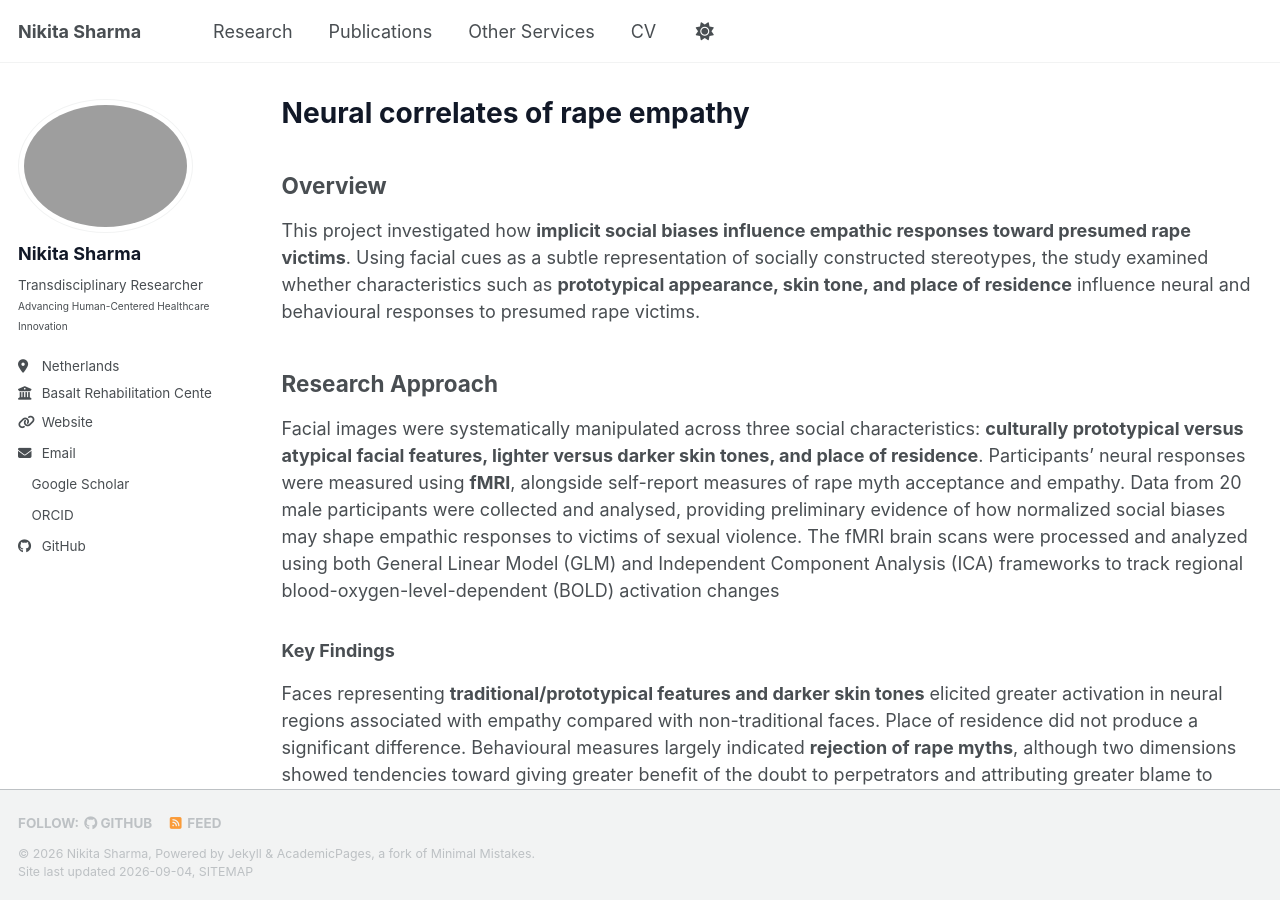
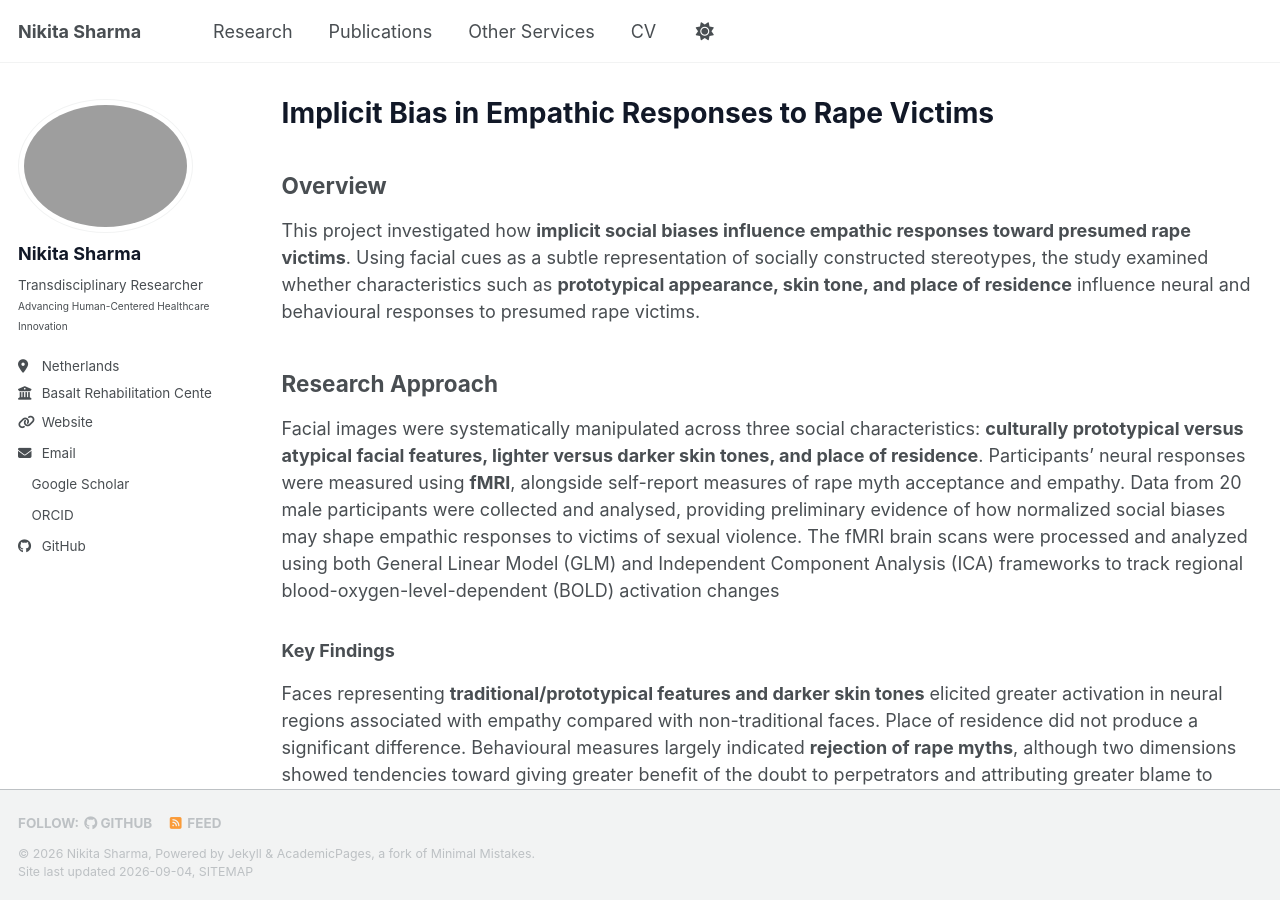
Before and after one commit to nikitasharma14/Portfolio, a Jekyll site: the page built from _portfolio/Empathy.md, in a window 1280 px wide and 900 px high. Built offline with Jekyll 4.4.1, drawn with Linux system fonts in a browser that asks for light colours; a style sheet for code colours, icons or effects is not loaded.

Commit message:
Update Empathy.md

```diff
--- a/_portfolio/Empathy.md
+++ b/_portfolio/Empathy.md
@@ -1,5 +1,5 @@
 ---
-title: "Neural correlates of rape empathy"
+title: "Implicit Bias in Empathic Responses to Rape Victims"
 
 collection: portfolio
 
```
